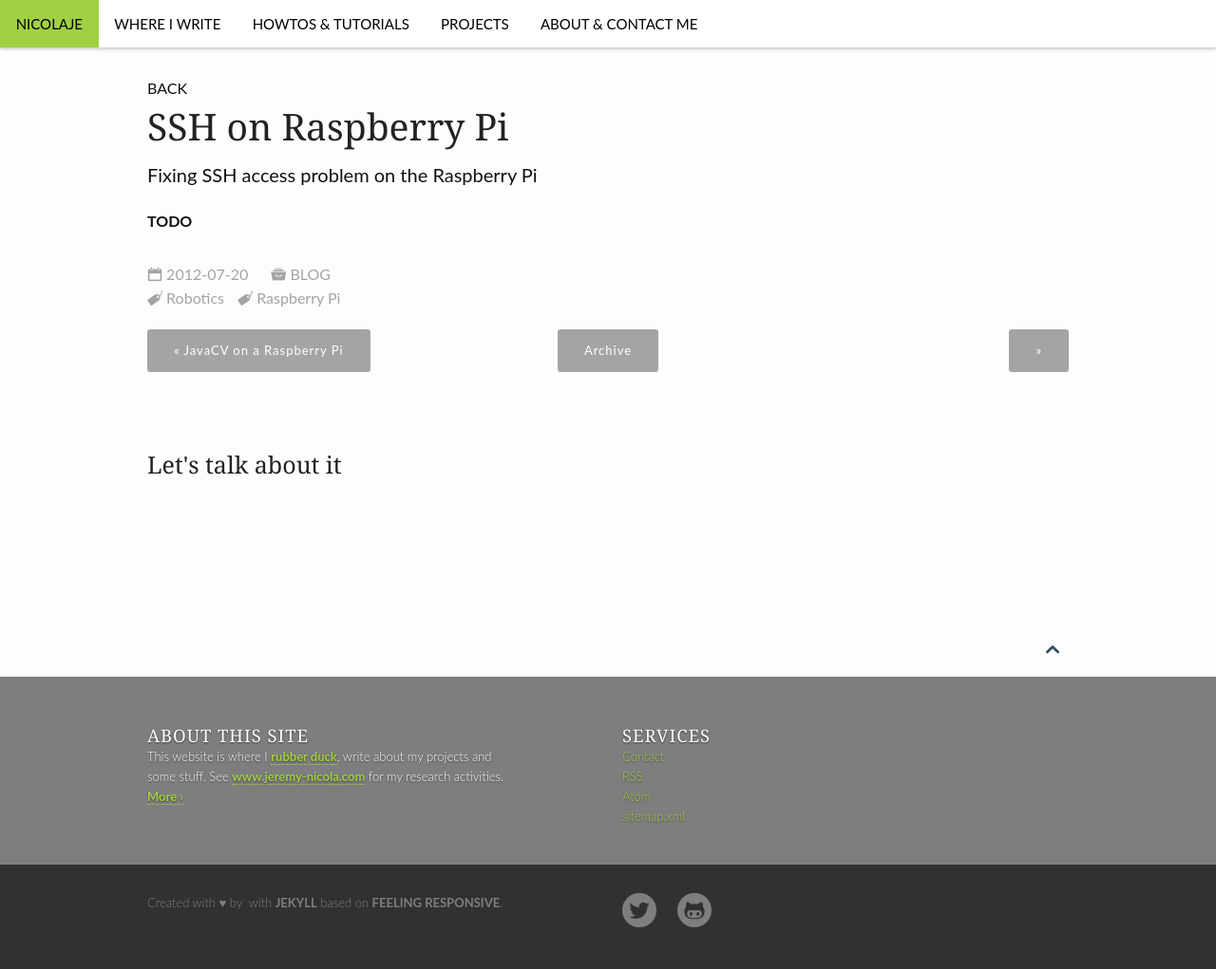
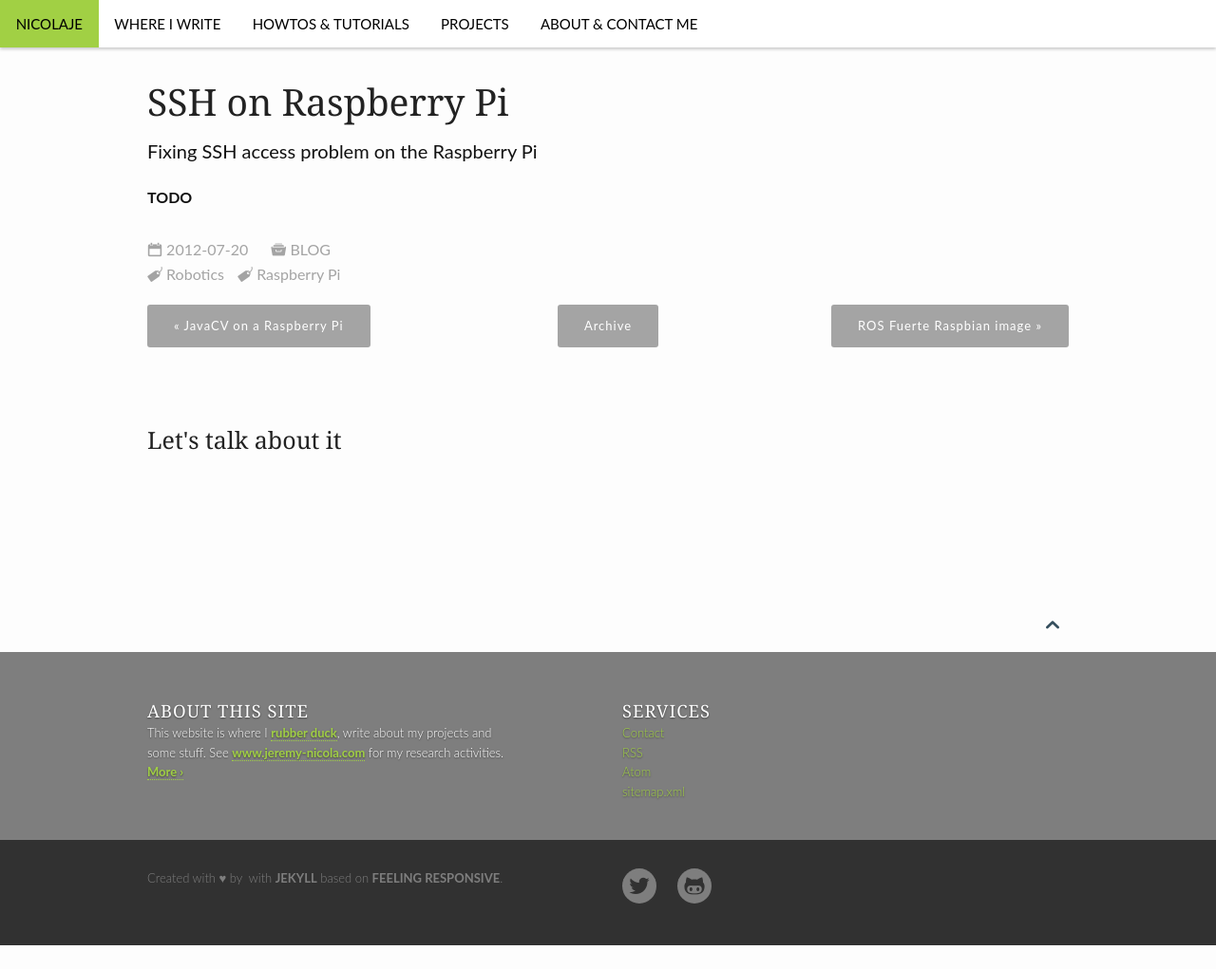
Before and after one commit to nicolaje/nicolaje.github.io, a Jekyll site: the page built from _posts/2012-07-20-ssh-on-raspberrypi.md, in a window 1280 px wide. Shown: the whole page at 95% size. Built offline with Jekyll 4.4.1, drawn with Linux system fonts in a browser that asks for light colours; comment, search, counter and statistics services are not loaded; after the commit the page ends 996 px from its top, so only the background shows below that.

Commit message:
Commit before moving to another theme

```diff
--- a/_data/authors.yml
+++ b/_data/authors.yml
@@ -7,7 +7,7 @@
 # Resource › http://blog.sorryapp.com/blogging-with-jekyll/2014/02/06/adding-authors-to-your-jekyll-site.html
 phlow: # replace this with your info
   name: "Nicolaje"
-  siterole: ""
+  siterole: "admin"
   uri: http://www.jeremy-nicola.com/
   email: contact@nicola.je
   twitter: "@JeremyNicola"
--- a/_layouts/blog.html
+++ b/_layouts/blog.html
@@ -8,9 +8,4 @@
 	<div class="medium-8 columns t30">
 		{% include pagination %}
 	</div><!-- /.medium-7.columns -->
-
-
-	<div class="medium-4 columns t30">
-		{% include sidebar %}
-	</div><!-- /.medium-5.columns -->
 </div><!-- /.row -->
--- a/_posts/2012-07-20-ssh-on-raspberrypi.md
+++ b/_posts/2012-07-20-ssh-on-raspberrypi.md
@@ -1,6 +1,6 @@
 ---
 layout: page-fullwidth
-subheadline: Back
+subheadline: ""
 title: "SSH on Raspberry Pi"
 teaser: "Fixing SSH access problem on the Raspberry Pi"
 breadcrumb: false
--- a/_posts/2012-08-07-ros-fuerte-raspbian-image.md
+++ b/_posts/2012-08-07-ros-fuerte-raspbian-image.md
@@ -1,6 +1,6 @@
 ---
 layout: page-fullwidth
-subheadline: ""Back""
+subheadline: "ROS Fuerte Raspbian image"
 title: "ROS Fuerte Raspbian image"
 teaser: "I made a pre-built ROS Fuerte SD card image for the Raspberry Pi"
 breadcrumb: false
```
Also changed, not shown: _posts/2013-03-17-ros-fuerte-sd-card-image-for-the-raspberry-pi.md (+1 -1 lines).
